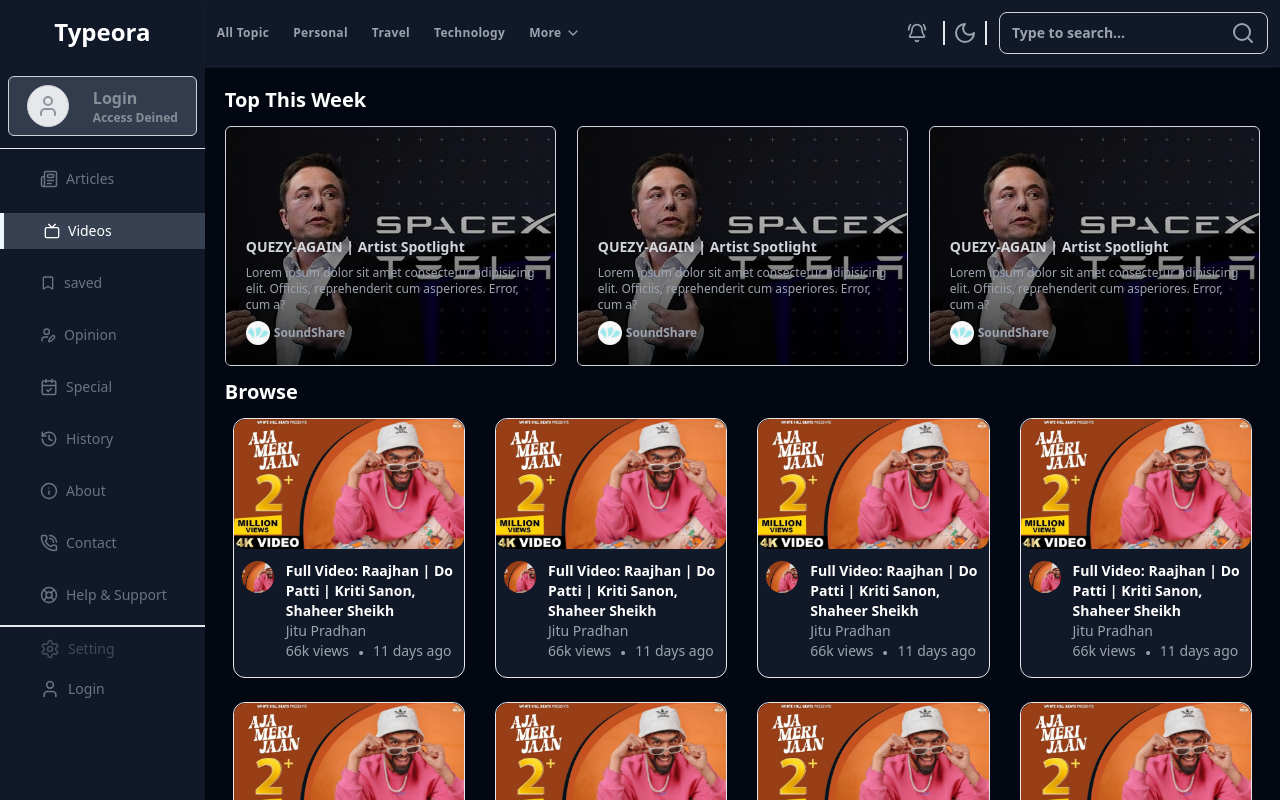
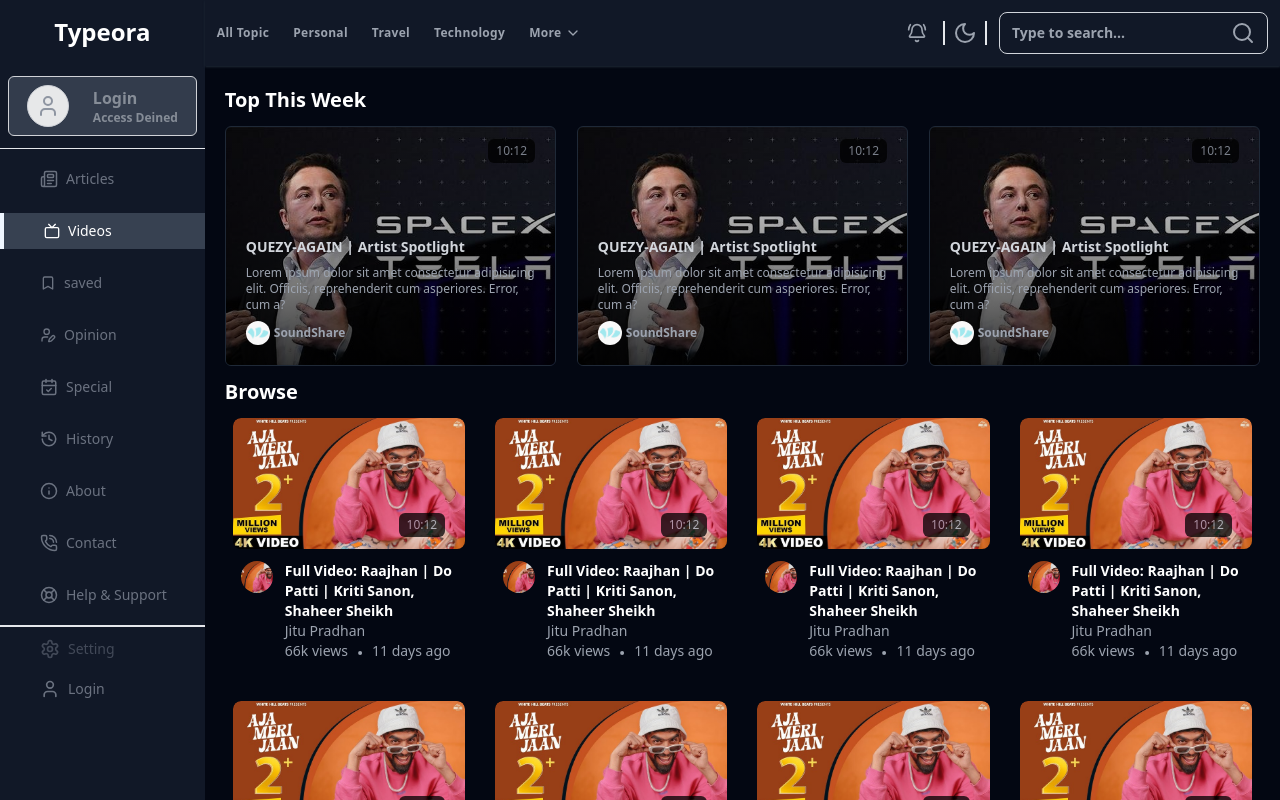
Before and after one commit to Jitupra9/typeora-media-platform, a React (Create React App) app in the folder client/: page /Videos in a window 1280 px wide. Built offline with nearby package versions, Linux system fonts and the light colour scheme.

Commit message:
change design in livereports component

```diff
--- a/client/src/pages/Live-Report/LiveReports.jsx
+++ b/client/src/pages/Live-Report/LiveReports.jsx
@@ -40,7 +40,7 @@
         {[...Array(3)].map((item, key) => (
           <Link
             to={`/Videos/${key}`}
-            className=" border border-gray-300 relative overflow-hidden p-5 flex flex-col   justify-end w-full sm:w-[49%] lg:w-[32%] h-60 rounded-md bg-cover bg-center"
+            className=" border border-gray-800 relative overflow-hidden p-5 flex flex-col   justify-end w-full sm:w-[49%] lg:w-[32%] h-60 rounded-md bg-cover bg-center"
             style={{ backgroundImage: `url(${bgimg})` }}
           >
             <div
@@ -49,7 +49,11 @@
                 backgroundImage:
                   "linear-gradient(to top, rgba(0,0,0,0.8), rgba(0,0,0,0))",
               }}
-            ></div>
+            >
+              <div className=" absolute bg-black opacity-75 px-2 text-xs py-1 rounded-md right-5 top-3">
+                10:12
+              </div>
+            </div>
 
             <div className=" z-10 flex flex-col gap-y-2 text-xs">
               <h3 className=" font-semibold text-sm  text-white dark:text-gray-300">
@@ -84,13 +88,16 @@
             key={key}
             className="w-full cursor-pointer sm:w-[48%] lg:w-[24%] px-2 box-border "
           >
-            <div className=" rounded-xl overflow-hidden bg-white  dark:bg-gray-900 border">
-              <div className="images mb-3">
+            <div className=" rounded-lg overflow-hidden ">
+              <div className=" relative images mb-3">
                 <img
                   src={poster}
                   alt="Poster"
-                  className="rounded-xl w-full h-auto object-cover"
+                  className="rounded-lg w-full h-auto object-cover"
                 />
+                <div className=" absolute bg-black opacity-75 px-2 text-xs py-1 rounded-md right-5 bottom-3">
+                  10:12
+                </div>
               </div>
               <div className="textareas flex gap-3 px-2 pb-3 text-sm">
                 <img
```
